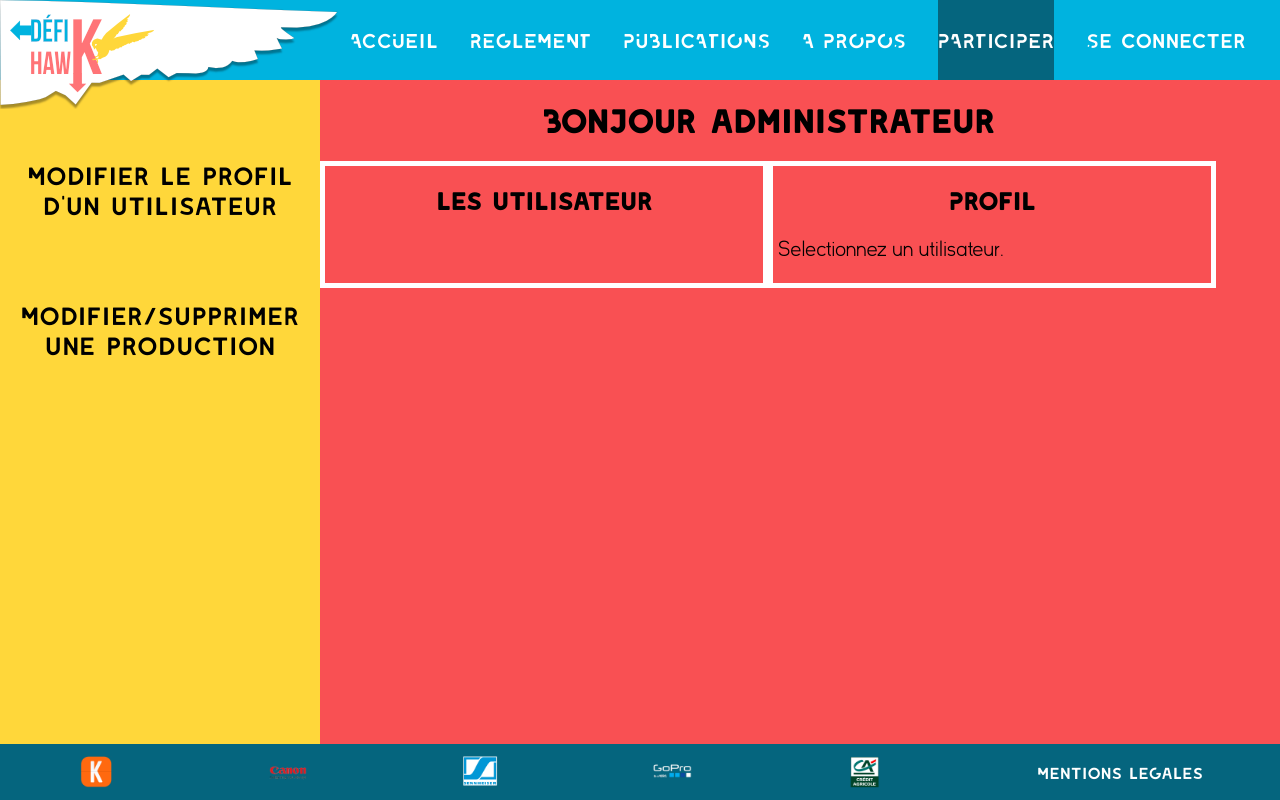
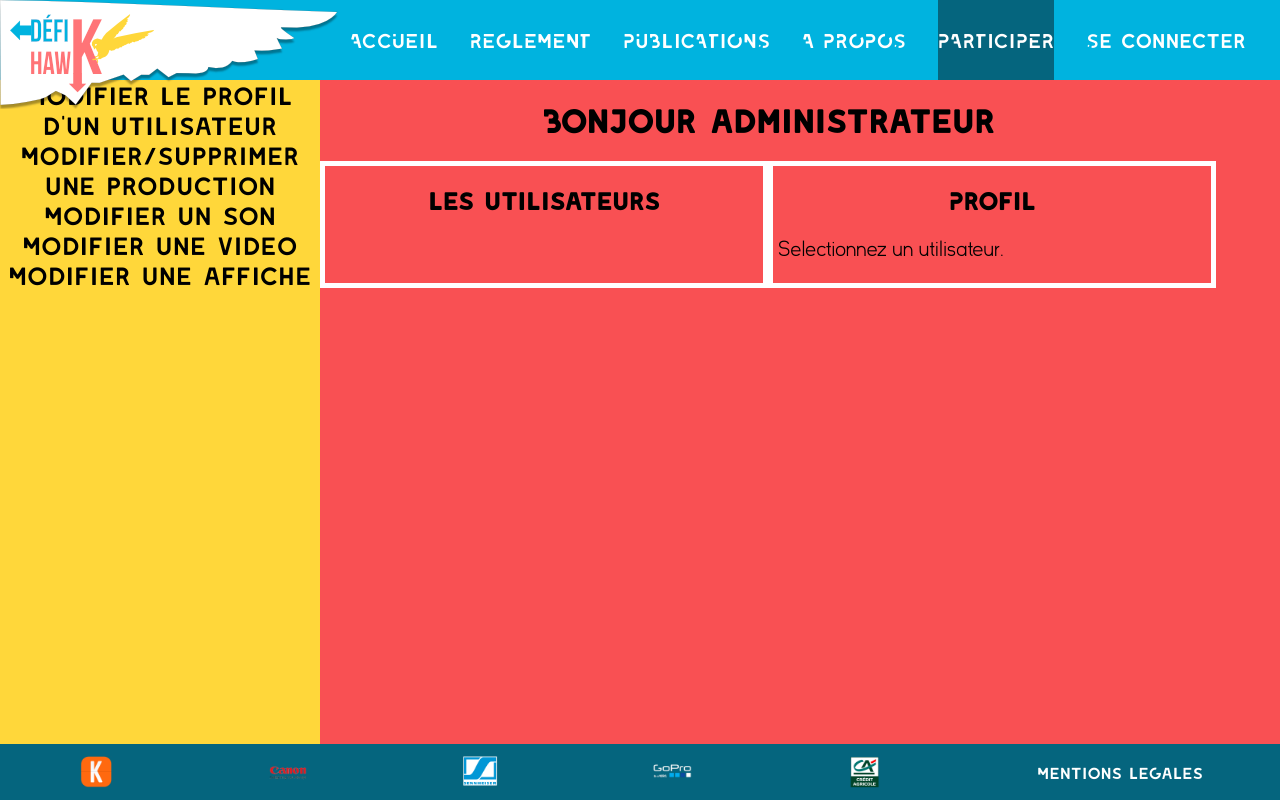
Before and after one commit to QuentinMMI/ProjetTut1, a PHP site: page /admin.php in a window 1280 px wide. Run offline with PHP 8.4, Linux system fonts and the light colour scheme; data that the repository does not hold is empty.

Commit message:
mise a jours menu

```diff
--- a/htdocs/admin.php
+++ b/htdocs/admin.php
@@ -19,8 +19,18 @@ session_start();
 
 <main id="Admin" class="fondJaune">
     <div id="choixAdmin">
-        <span style="cursor:pointer">Modifier le profil d'un utilisateur</span>
-        <span style="cursor:pointer">Modifier/supprimer une production</span>
+        <div>
+            <span style="cursor:pointer">Modifier le profil d'un utilisateur</span>
+        </div>
+
+        <div>
+            <span style="cursor:pointer">Modifier/supprimer une production</span>
+            <div>
+                <span>Modifier un son</span>
+                <span>Modifier une video</span>
+                <span>Modifier une affiche</span>
+            </div>
+        </div>
     </div>
 
 
@@ -28,7 +38,7 @@ session_start();
         <h1>Bonjour administrateur</h1>
         <div id="lesDonnees">
             <div class="renduBDD">
-                <h2>Les utilisateur</h2>
+                <h2>Les utilisateurs</h2>
                 <?php
                 //connexion a la BDD
                 require ("php/param.inc.php");
```
